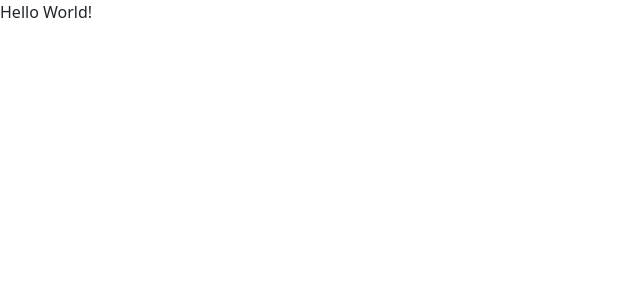
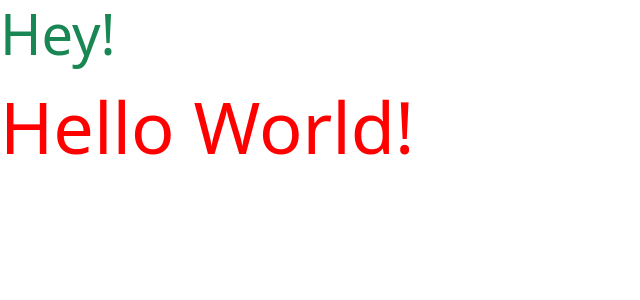
Before and after one commit to jkprogramador/vue-udemy-advanced-components, a Vue app in the folder src/: page / in a window 1280 px wide. Shown: the top 300 px of the page, without its empty margins (0-640 px from the left). Built offline with nearby package versions, Linux system fonts and the light colour scheme.

Commit message:
Component Styles

```diff
--- a/src/src/App.vue
+++ b/src/src/App.vue
@@ -1,4 +1,5 @@
 <template>
+    <p class="display-4 text-success">Hey!</p>
     <greetingItem></greetingItem>
 </template>
 
--- a/src/src/components/GreetingItem.vue
+++ b/src/src/components/GreetingItem.vue
@@ -1,6 +1,12 @@
 <template>
-    <p>{{ msg }}</p>
+    <p class="display-2">{{ msg }}</p>
 </template>
+
+<style scoped>
+p {
+    color: red;
+}
+</style>
 
 <script>
 export default {
```
